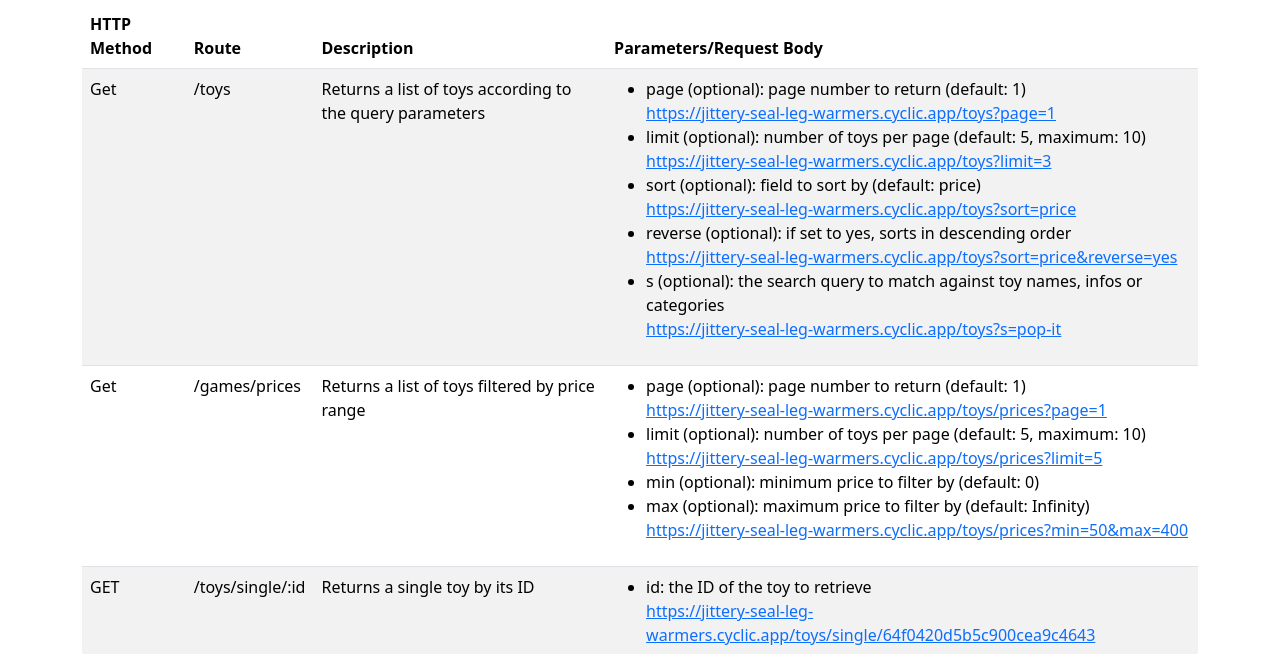
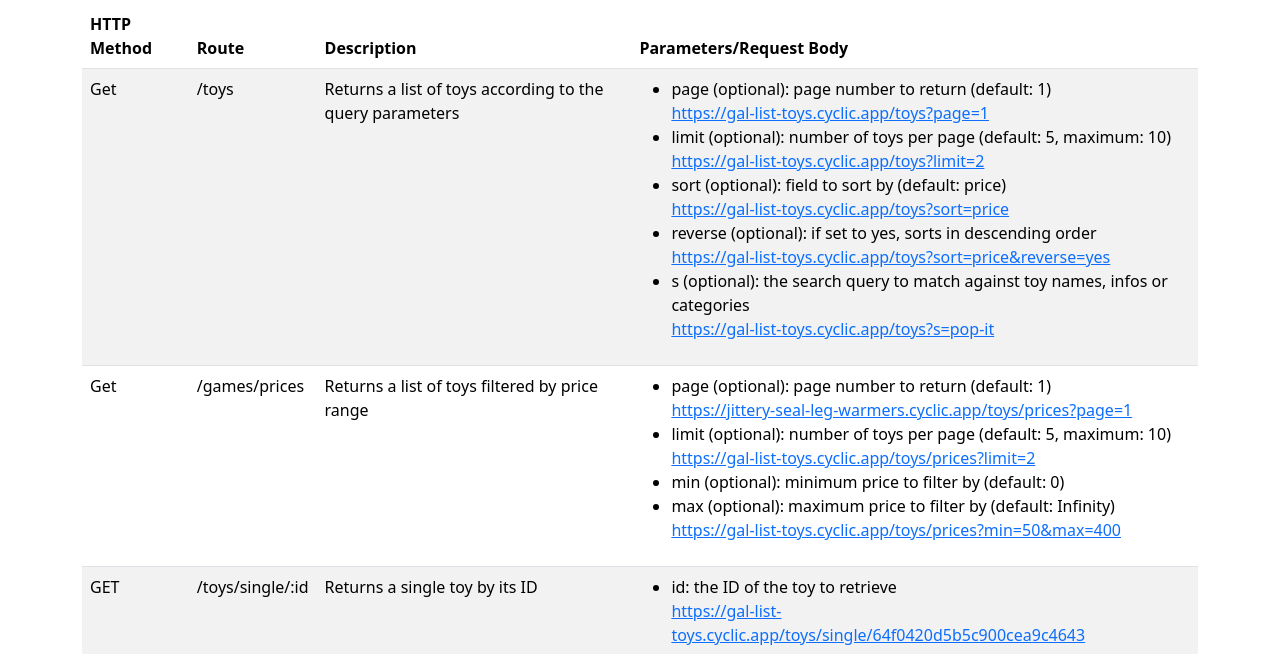
Before and after one commit to galist1304/ofer_quarter_Gal_List, a website: page public/index.html in a window 1280 px wide. Shown: the part 146-800 px from the top of the page. Drawn offline with nearby package versions, Linux system fonts and the light colour scheme.

Commit message:
Add files via upload

```diff
--- a/public/index.html
+++ b/public/index.html
@@ -36,7 +36,7 @@
                   page (optional): page number to return (default: 1)<br />
                   <a
                     href="https://jittery-seal-leg-warmers.cyclic.app/toys?page=1"
-                    >https://jittery-seal-leg-warmers.cyclic.app/toys?page=1</a
+                    >https://gal-list-toys.cyclic.app/toys?page=1</a
                   >
                 </li>
                 <li>
@@ -44,14 +44,14 @@
                   maximum: 10) <br />
                   <a
                     href="https://jittery-seal-leg-warmers.cyclic.app/toys?limit=3"
-                    >https://jittery-seal-leg-warmers.cyclic.app/toys?limit=3</a
+                    >https://gal-list-toys.cyclic.app/toys?limit=2</a
                   >
                 </li>
                 <li>
                   sort (optional): field to sort by (default: price) <br />
                   <a
                     href="https://jittery-seal-leg-warmers.cyclic.app/toys?sort=price"
-                    >https://jittery-seal-leg-warmers.cyclic.app/toys?sort=price</a
+                    >https://gal-list-toys.cyclic.app/toys?sort=price</a
                   >
                 </li>
                 <li>
@@ -59,7 +59,7 @@
                   <br />
                   <a
                     href="https://jittery-seal-leg-warmers.cyclic.app/toys?sort=price&reverse=yes"
-                    >https://jittery-seal-leg-warmers.cyclic.app/toys?sort=price&reverse=yes</a
+                    >https://gal-list-toys.cyclic.app/toys?sort=price&reverse=yes</a
                   >
                 </li>
                 <li>
@@ -67,7 +67,7 @@
                   infos or categories <br />
                   <a
                     href="https://jittery-seal-leg-warmers.cyclic.app/toys?s=pop-it"
-                    >https://jittery-seal-leg-warmers.cyclic.app/toys?s=pop-it</a
+                    >https://gal-list-toys.cyclic.app/toys?s=pop-it</a
                   >
                 </li>
               </ul>
@@ -91,7 +91,7 @@
                   maximum: 10) <br />
                   <a
                     href="https://jittery-seal-leg-warmers.cyclic.app/toys/prices?limit=3"
-                    >https://jittery-seal-leg-warmers.cyclic.app/toys/prices?limit=5</a
+                    >https://gal-list-toys.cyclic.app/toys/prices?limit=2</a
                   >
                 </li>
                 <li>min (optional): minimum price to filter by (default: 0)</li>
@@ -100,7 +100,7 @@
                   <br />
                   <a
                     href="https://jittery-seal-leg-warmers.cyclic.app/toys/prices?min=50&max=400"
-                    >https://jittery-seal-leg-warmers.cyclic.app/toys/prices?min=50&max=400</a
+                    >https://gal-list-toys.cyclic.app/toys/prices?min=50&max=400</a
                   >
                 </li>
               </ul>
@@ -116,7 +116,7 @@
                   id: the ID of the toy to retrieve <br />
                   <a
                     href="https://jittery-seal-leg-warmers.cyclic.app/toys/single/64f0420d5b5c900cea9c4643"
-                    >https://jittery-seal-leg-warmers.cyclic.app/toys/single/64f0420d5b5c900cea9c4643</a
+                    >https://gal-list-toys.cyclic.app/toys/single/64f0420d5b5c900cea9c4643</a
                   >
                 </li>
               </ul>
```
